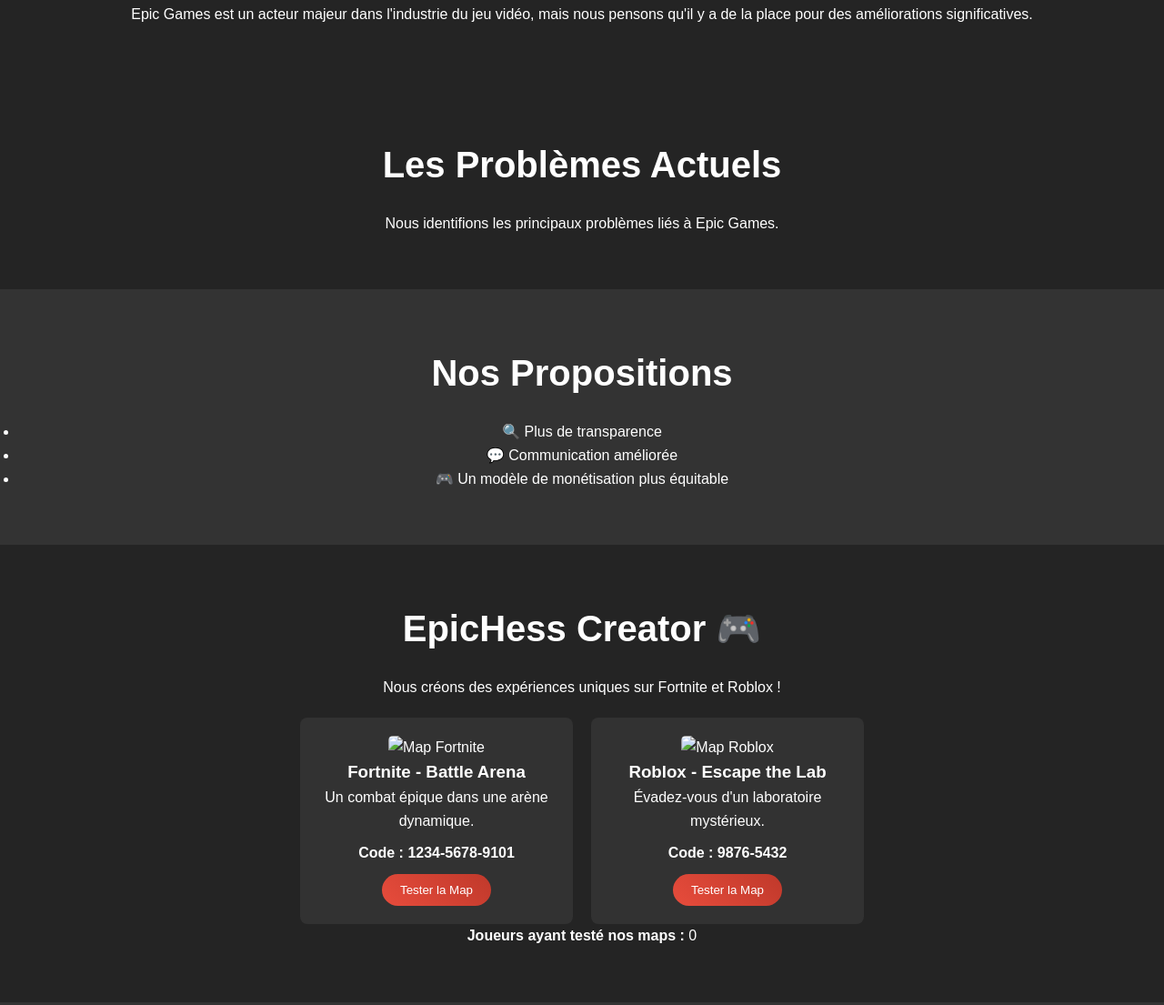
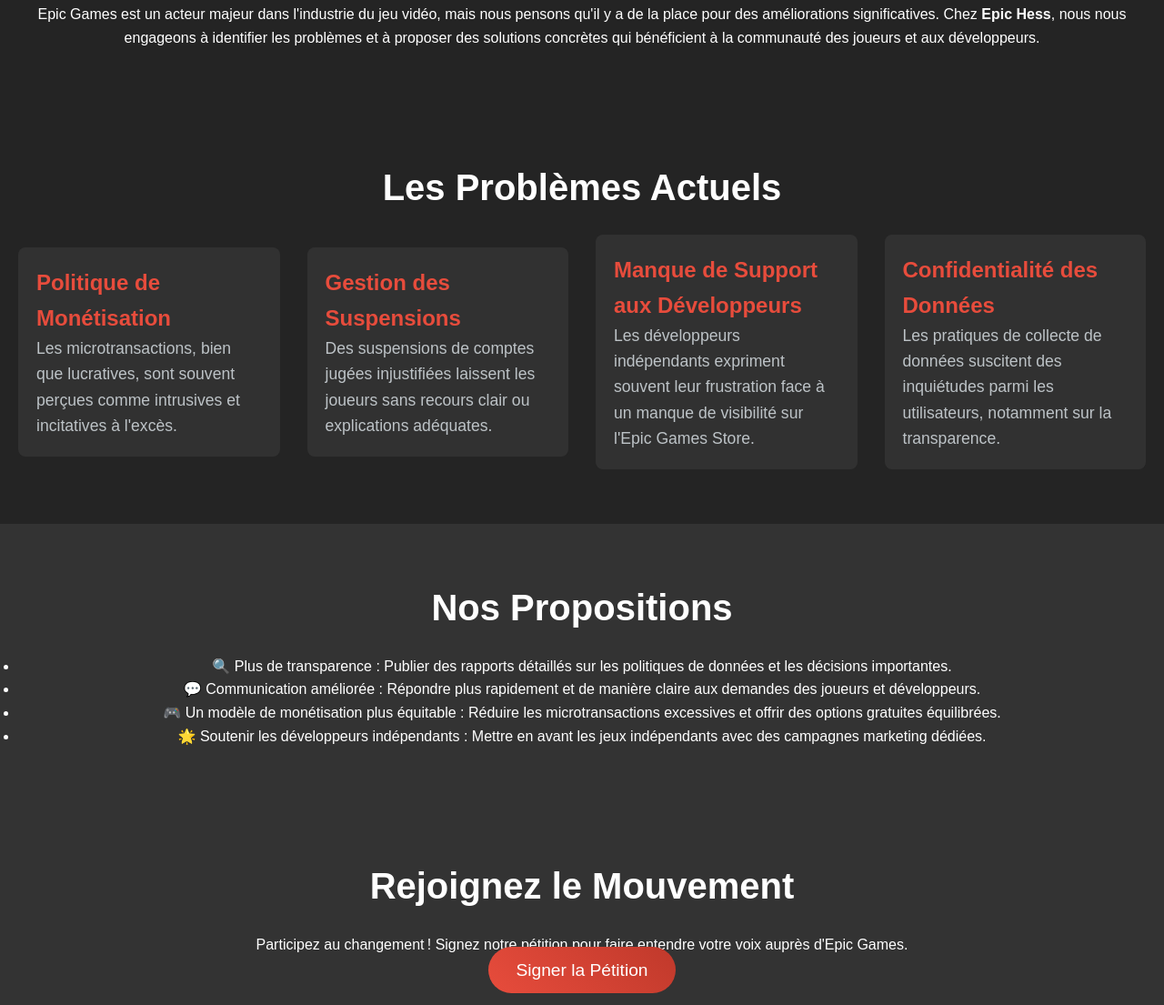
Before and after one commit to MaxouOsky12/EpicHess, a website: page index.html in a window 1280 px wide. Shown: the part 862-1967 px from the top of the page at 91% size. Drawn offline with Linux system fonts and the light colour scheme.

Commit message:
Update index.html

```diff
--- a/index.html
+++ b/index.html
@@ -4,13 +4,13 @@
 <head>
     <meta charset="UTF-8">
     <meta name="viewport" content="width=device-width, initial-scale=1.0">
-    <meta name="description" content="Epic Hess - Ensemble pour améliorer Epic Games et découvrir nos créations Fortnite & Roblox.">
-    <meta name="keywords" content="Epic Hess, Epic Games, Fortnite, Roblox, création, jeux vidéo">
+    <meta name="description" content="Epic Hess - Ensemble pour améliorer Epic Games.">
+    <meta name="keywords" content="Epic Hess, Epic Games, amélioration, communauté, jeux vidéo">
     <meta name="author" content="Epic Hess Team">
 
     <!-- Open Graph -->
     <meta property="og:title" content="Epic Hess - Construire un meilleur Epic Games">
-    <meta property="og:description" content="Unissons-nous pour améliorer Epic Games et découvrir nos créations Fortnite & Roblox.">
+    <meta property="og:description" content="Unissons-nous pour améliorer Epic Games : propositions, critiques constructives et vision pour l'avenir.">
     <meta property="og:image" content="https://epic-hess.vercel.app/EpicHess.jpg">
     <meta property="og:url" content="https://epic-hess.vercel.app">
     <meta property="og:type" content="website">
@@ -32,11 +32,10 @@
     <nav class="navbar">
         <div class="logo" aria-label="Epic Hess logo">Epic Hess</div>
         <ul class="nav-links">
-            <li><a href="#about">Notre Vision</a></li>
-            <li><a href="#problems">Les Problèmes</a></li>
-            <li><a href="#solutions">Nos Propositions</a></li>
-            <li><a href="#creator">EpicHess Creator</a></li>
-            <li><a href="#petition">Rejoignez le Mouvement</a></li>
+            <li><a href="#about" aria-label="Notre vision">Notre Vision</a></li>
+            <li><a href="#problems" aria-label="Les problèmes actuels">Les Problèmes</a></li>
+            <li><a href="#solutions" aria-label="Nos propositions">Nos Propositions</a></li>
+            <li><a href="#petition" aria-label="Rejoindre le mouvement">Rejoignez le Mouvement</a></li>
         </ul>
     </nav>
 
@@ -53,7 +52,7 @@
     <section id="about" class="epic-section">
         <div class="container">
             <h2>Notre Vision</h2>
-            <p>Epic Games est un acteur majeur dans l'industrie du jeu vidéo, mais nous pensons qu'il y a de la place pour des améliorations significatives.</p>
+            <p>Epic Games est un acteur majeur dans l'industrie du jeu vidéo, mais nous pensons qu'il y a de la place pour des améliorations significatives. Chez <strong>Epic Hess</strong>, nous nous engageons à identifier les problèmes et à proposer des solutions concrètes qui bénéficient à la communauté des joueurs et aux développeurs.</p>
         </div>
     </section>
 
@@ -61,7 +60,24 @@
     <section id="problems" class="epic-section">
         <div class="container">
             <h2>Les Problèmes Actuels</h2>
-            <p>Nous identifions les principaux problèmes liés à Epic Games.</p>
+            <div class="clash-content">
+                <div class="clash-card">
+                    <h3>Politique de Monétisation</h3>
+                    <p>Les microtransactions, bien que lucratives, sont souvent perçues comme intrusives et incitatives à l'excès.</p>
+                </div>
+                <div class="clash-card">
+                    <h3>Gestion des Suspensions</h3>
+                    <p>Des suspensions de comptes jugées injustifiées laissent les joueurs sans recours clair ou explications adéquates.</p>
+                </div>
+                <div class="clash-card">
+                    <h3>Manque de Support aux Développeurs</h3>
+                    <p>Les développeurs indépendants expriment souvent leur frustration face à un manque de visibilité sur l'Epic Games Store.</p>
+                </div>
+                <div class="clash-card">
+                    <h3>Confidentialité des Données</h3>
+                    <p>Les pratiques de collecte de données suscitent des inquiétudes parmi les utilisateurs, notamment sur la transparence.</p>
+                </div>
+            </div>
         </div>
     </section>
 
@@ -70,38 +86,11 @@
         <div class="container">
             <h2>Nos Propositions</h2>
             <ul>
-                <li>🔍 Plus de transparence</li>
-                <li>💬 Communication améliorée</li>
-                <li>🎮 Un modèle de monétisation plus équitable</li>
+                <li>🔍 Plus de transparence : Publier des rapports détaillés sur les politiques de données et les décisions importantes.</li>
+                <li>💬 Communication améliorée : Répondre plus rapidement et de manière claire aux demandes des joueurs et développeurs.</li>
+                <li>🎮 Un modèle de monétisation plus équitable : Réduire les microtransactions excessives et offrir des options gratuites équilibrées.</li>
+                <li>🌟 Soutenir les développeurs indépendants : Mettre en avant les jeux indépendants avec des campagnes marketing dédiées.</li>
             </ul>
-        </div>
-    </section>
-
-    <!-- 🔥 EpicHess Creator Section -->
-    <section id="creator" class="epic-section">
-        <div class="container">
-            <h2>EpicHess Creator 🎮</h2>
-            <p>Nous créons des expériences uniques sur Fortnite et Roblox !</p>
-
-            <div class="map-gallery">
-                <div class="map-card">
-                    <img src="img/fortnite_map.jpg" alt="Map Fortnite">
-                    <h3>Fortnite - Battle Arena</h3>
-                    <p>Un combat épique dans une arène dynamique.</p>
-                    <span class="map-code">Code : 1234-5678-9101</span>
-                    <button class="join-map">Tester la Map</button>
-                </div>
-
-                <div class="map-card">
-                    <img src="img/roblox_map.jpg" alt="Map Roblox">
-                    <h3>Roblox - Escape the Lab</h3>
-                    <p>Évadez-vous d'un laboratoire mystérieux.</p>
-                    <span class="map-code">Code : 9876-5432</span>
-                    <button class="join-map">Tester la Map</button>
-                </div>
-            </div>
-
-            <p><strong>Joueurs ayant testé nos maps :</strong> <span id="players-count">0</span></p>
         </div>
     </section>
 
@@ -109,7 +98,8 @@
     <section id="petition" class="petition-section">
         <div class="container">
             <h2>Rejoignez le Mouvement</h2>
-            <a href="https://www.mesopinions.com/petition/autres/epichess/236696" target="_blank" class="cta-button">Signer la Pétition</a>
+            <p>Participez au changement ! Signez notre pétition pour faire entendre votre voix auprès d'Epic Games.</p>
+            <a href="https://www.mesopinions.com/petition/autres/epichess/236696?source=link&tmstp=1732897102&p=petition" target="_blank" class="cta-button">Signer la Pétition</a>
         </div>
     </section>
 
```
